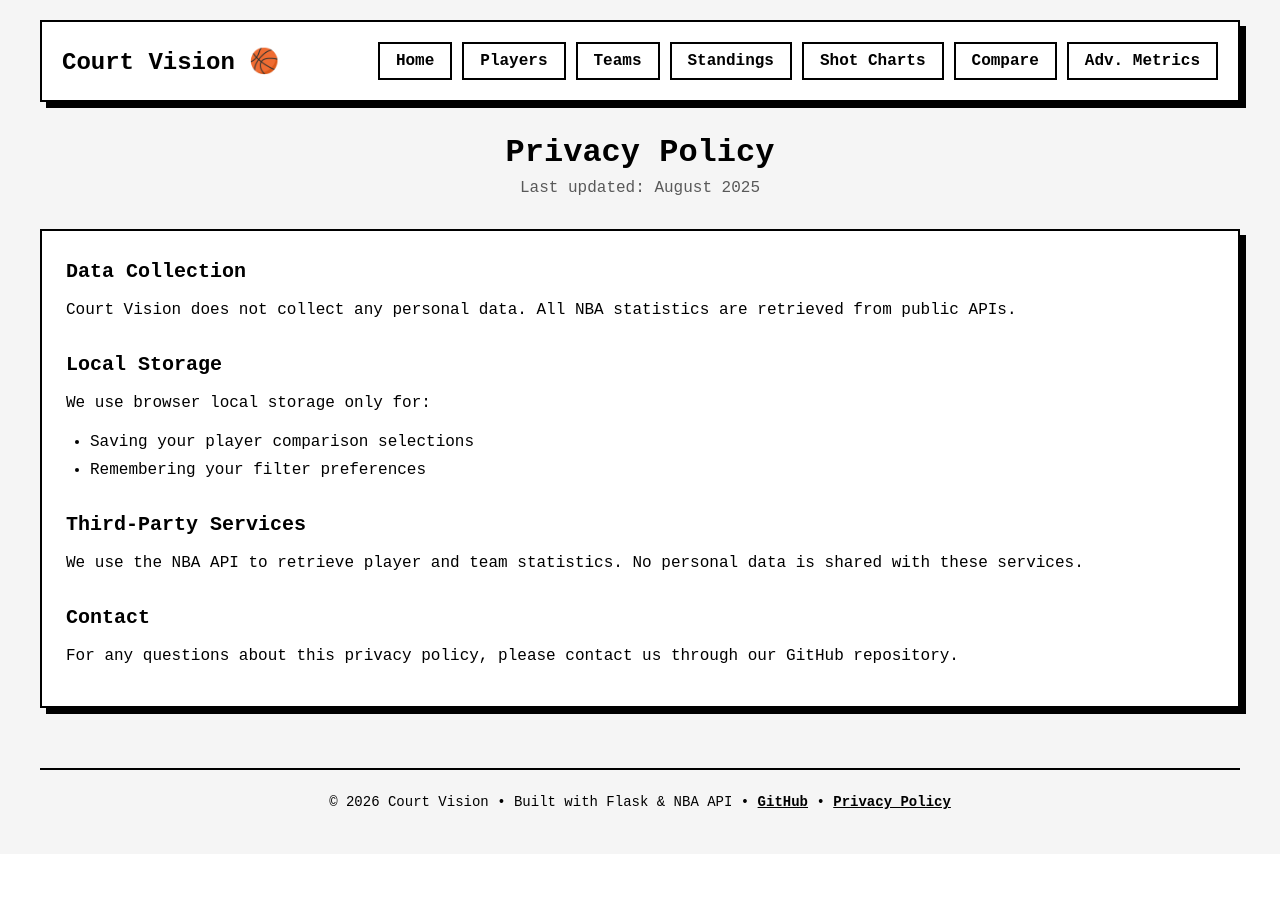
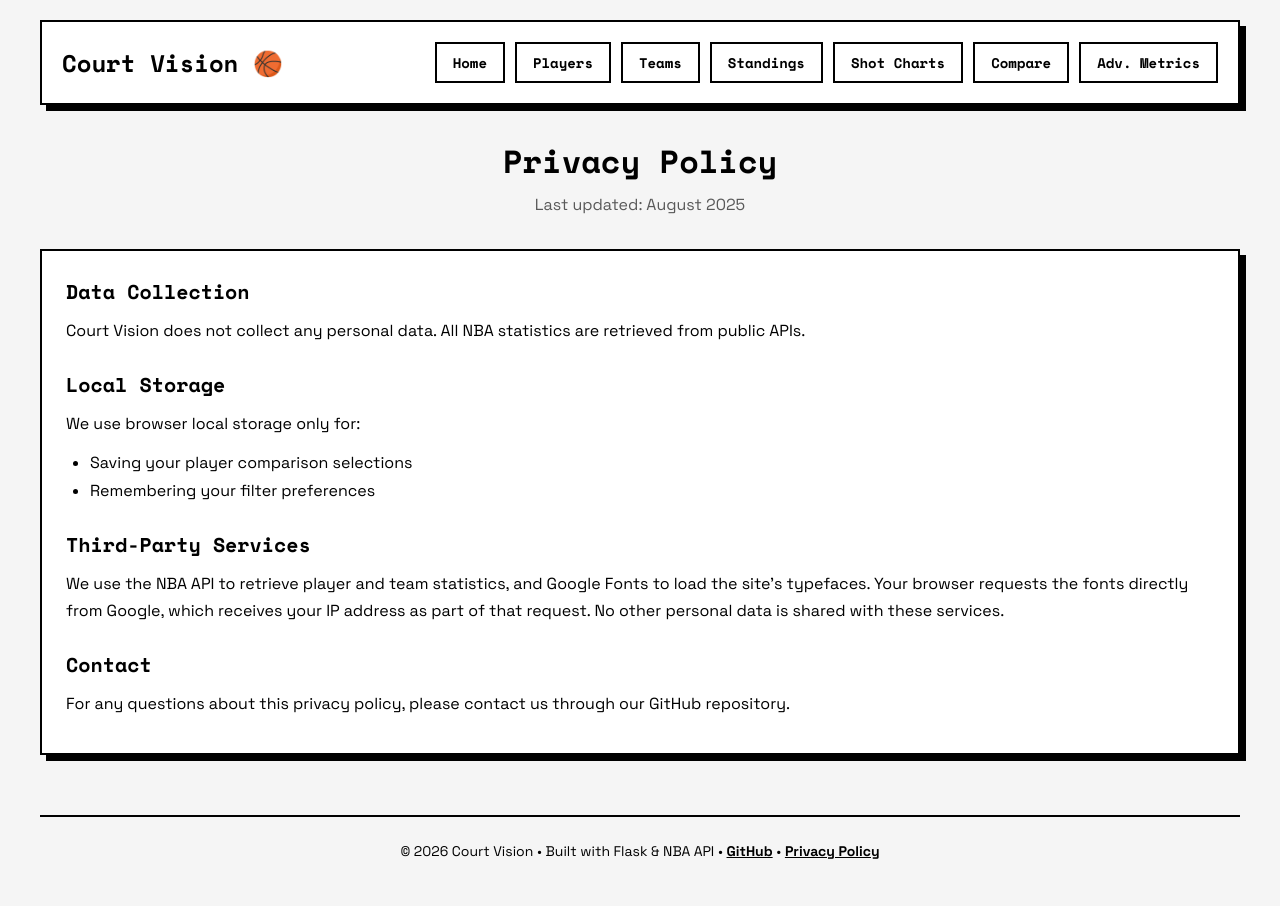
Before and after one commit to amitharwal/CourtVision, a Flask app: page /privacy_policy in a window 1280 px wide. Before the commit the page ends 809 px from the top, so only its background shows below. Run offline with Flask 3, Linux system fonts and the light colour scheme.

Commit message:
Typography: Space Mono for display, Space Grotesk for reading
Courier New everywhere made labels and tables hard to read. Body text,
labels and tables now use Space Grotesk; the logo, titles, nav, buttons,
tabs, table headers and headline numbers keep a monospace voice with
Space Mono. Fonts load from Google Fonts (privacy policy updated) with
system fallbacks, and the game-log chart picks up the body font.

Co-Authored-By: Claude Opus 5.5 <noreply@anthropic.com>

```diff
--- a/static/css/advanced_metrics.css
+++ b/static/css/advanced_metrics.css
@@ -16,7 +16,7 @@
   background-color: var(--light-gray);
   padding: var(--space-3) var(--space-4);
   border: 1px solid var(--primary);
-  font-family: 'Courier New', monospace;
+  font-family: var(--font-display);
   font-size: var(--fs-sm);
   margin-top: var(--space-4);
   overflow-x: auto;
--- a/static/css/base.css
+++ b/static/css/base.css
@@ -20,8 +20,10 @@
   --warning: #FFC107;         /* play-in seeds */
 
   /* Type */
-  --font-body: 'Courier New', monospace;
-  --font-display: 'Courier New', monospace;
+  /* Space Mono for brand moments (logo, titles, nav, buttons, big numbers);
+     Space Grotesk for reading (body text, labels, tables). */
+  --font-body: 'Space Grotesk', system-ui, -apple-system, 'Segoe UI', Roboto, sans-serif;
+  --font-display: 'Space Mono', 'Courier New', monospace;
   --fs-xs: 12px;
   --fs-sm: 14px;
   --fs-md: 16px;
@@ -54,6 +56,9 @@
 
 body {
   font-family: var(--font-body);
+  font-size: var(--fs-md);
+  line-height: 1.5;
+  -webkit-font-smoothing: antialiased;
   background-color: var(--light-gray);
   color: var(--primary);
   display: flex;
@@ -107,6 +112,8 @@ nav {
 }
 
 nav a {
+  font-family: var(--font-display);
+  font-size: var(--fs-sm);
   text-decoration: none;
   color: var(--primary);
   font-weight: bold;
@@ -177,6 +184,7 @@ footer a {
 }
 
 .card-title {
+  font-family: var(--font-display);
   font-size: var(--fs-md);
   padding-bottom: var(--space-2);
   margin-bottom: var(--space-2);
@@ -185,6 +193,7 @@ footer a {
 
 /* -------------------------------------------------------------- Buttons */
 .btn {
+  font-family: var(--font-display);
   display: inline-block;
   padding: 10px 24px;
   background-color: var(--accent);
@@ -272,6 +281,7 @@ input:focus {
 }
 
 .tab {
+  font-family: var(--font-display);
   padding: 10px 20px;
   border: var(--border);
   border-bottom: none;
@@ -307,6 +317,7 @@ input:focus {
 }
 
 .data-table th {
+  font-family: var(--font-display);
   background-color: var(--primary);
   color: var(--secondary);
   padding: 10px 12px;
@@ -477,6 +488,7 @@ input:focus {
 
 /* ---------------------------------------------------------------- Badge */
 .badge {
+  font-family: var(--font-display);
   display: inline-block;
   border: var(--border);
   padding: var(--space-1) 10px;
--- a/static/css/compare.css
+++ b/static/css/compare.css
@@ -156,6 +156,7 @@
 }
 
 .category-header {
+  font-family: var(--font-display);
   grid-column: 1 / -1;
   padding: var(--space-3) var(--space-4);
   background-color: var(--primary);
--- a/static/css/team_trends.css
+++ b/static/css/team_trends.css
@@ -16,6 +16,7 @@
 }
 
 .team-record {
+  font-family: var(--font-display);
   font-size: var(--fs-xl);
   font-weight: bold;
   font-variant-numeric: tabular-nums;
--- a/templates/base.html
+++ b/templates/base.html
@@ -4,6 +4,9 @@
     <meta charset="UTF-8">
     <meta name="viewport" content="width=device-width, initial-scale=1.0">
     <title>{% block title %}Court Vision 🏀{% endblock %}</title>
+    <link rel="preconnect" href="https://fonts.googleapis.com">
+    <link rel="preconnect" href="https://fonts.gstatic.com" crossorigin>
+    <link rel="stylesheet" href="https://fonts.googleapis.com/css2?family=Space+Grotesk:wght@400;500;700&family=Space+Mono:wght@400;700&display=swap">
     <link rel="stylesheet" href="{{ url_for('static', filename='css/base.css') }}">
     {% block head %}{% endblock %}
 </head>
--- a/templates/player_detail.html
+++ b/templates/player_detail.html
@@ -366,7 +366,7 @@
     const labels = gameLog.map(g => `${g.GAME_DATE.slice(5)} ${g.MATCHUP.slice(-3)}`);
 
     if (gameLogChart) gameLogChart.destroy();
-    Chart.defaults.font.family = "'Courier New', monospace";
+    Chart.defaults.font.family = getComputedStyle(document.body).fontFamily;
     gameLogChart = new Chart(document.getElementById('gamelog-chart'), {
       data: {
         labels,
--- a/templates/privacy_policy.html
+++ b/templates/privacy_policy.html
@@ -26,7 +26,7 @@
             </ul>
 
             <h2>Third-Party Services</h2>
-            <p>We use the NBA API to retrieve player and team statistics. No personal data is shared with these services.</p>
+            <p>We use the NBA API to retrieve player and team statistics, and Google Fonts to load the site's typefaces. Your browser requests the fonts directly from Google, which receives your IP address as part of that request. No other personal data is shared with these services.</p>
 
             <h2>Contact</h2>
             <p>For any questions about this privacy policy, please contact us through our GitHub repository.</p>
```
